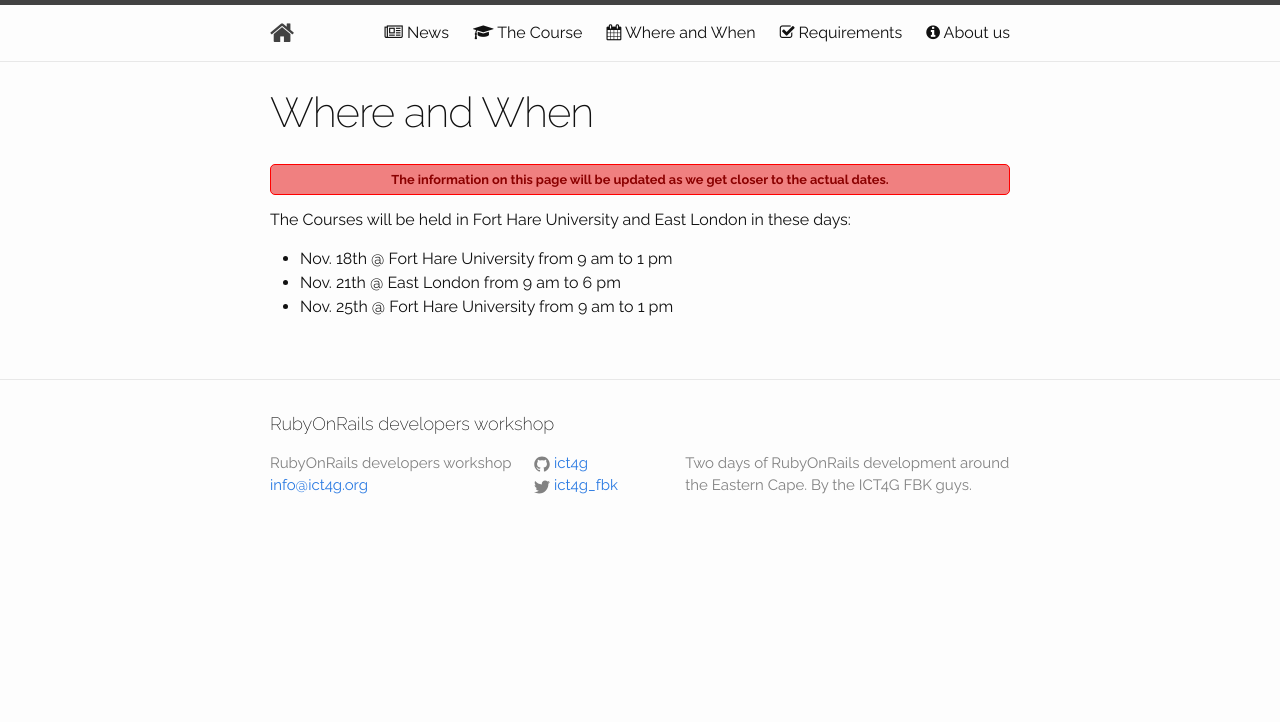
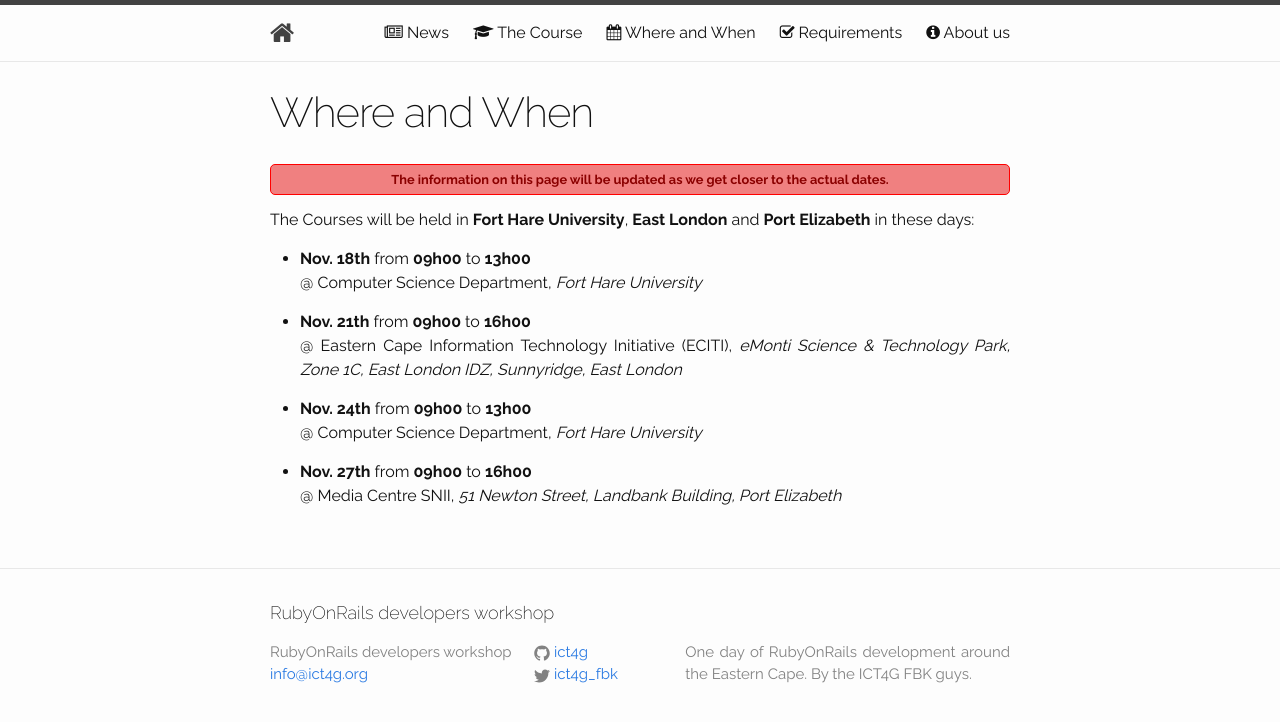
Before and after one commit to kwadzi/ror-dw-2015, a Jekyll site: the page built from 03_where_and_when.md, in a window 1280 px wide. Shown: the top 722 px of the page. Built offline with Jekyll 4.4.1, drawn with Linux system fonts in a browser that asks for light colours; nearby versions of some CDN libraries.

```diff
--- a/03_where_and_when.md
+++ b/03_where_and_when.md
@@ -7,8 +7,19 @@ icon: <i class="fa fa-calendar"></i>
 
 {% include alert.html %}
 
-The Courses will be held in Fort Hare University and East London in these days:
+The Courses will be held in **Fort Hare University**, **East London** and **Port Elizabeth** in these days:
 
-* Nov. 18th @ Fort Hare University from 9 am to 1 pm
-* Nov. 21th @ East London from 9 am to 6 pm
-* Nov. 25th @ Fort Hare University from 9 am to 1 pm
+* **Nov. 18th** from **09h00** to **13h00** <br>
+@ Computer Science Department, *Fort Hare University*
+
+
+* **Nov. 21th** from **09h00** to **16h00** <br>
+@ Eastern Cape Information Technology Initiative (ECITI), *eMonti Science & Technology Park, Zone 1C, East London IDZ, Sunnyridge, East London*
+
+
+* **Nov. 24th** from **09h00** to **13h00** <br>
+@ Computer Science Department, *Fort Hare University*
+
+
+* **Nov. 27th** from **09h00** to **16h00** <br>
+@ Media Centre SNII, *51 Newton Street, Landbank Building, Port Elizabeth*
--- a/_config.yml
+++ b/_config.yml
@@ -2,7 +2,7 @@
 title: RubyOnRails developers workshop
 email: info@ict4g.org
 description: > # this means to ignore newlines until "baseurl:"
-  Two days of RubyOnRails development around the Eastern Cape.
+  One day of RubyOnRails development around the Eastern Cape.
   By the ICT4G FBK guys.
 baseurl: "/ror-ec-2014" # the subpath of your site, e.g. /blog/
 url: "http://ict4g.github.io/ror-ec-2014" # the base hostname & protocol for your site
--- a/_sass/_custom.scss
+++ b/_sass/_custom.scss
@@ -15,3 +15,7 @@
 	margin: 1em auto;
 	text-align: center;
 }
+
+p {
+	text-align: justify;
+}
```
Also changed, not shown: 05_about.md (+5 -2 lines), _posts/2014-11-13-dates-confirmed.markdown (+16 -4 lines), index.md (+1 -1 lines).
